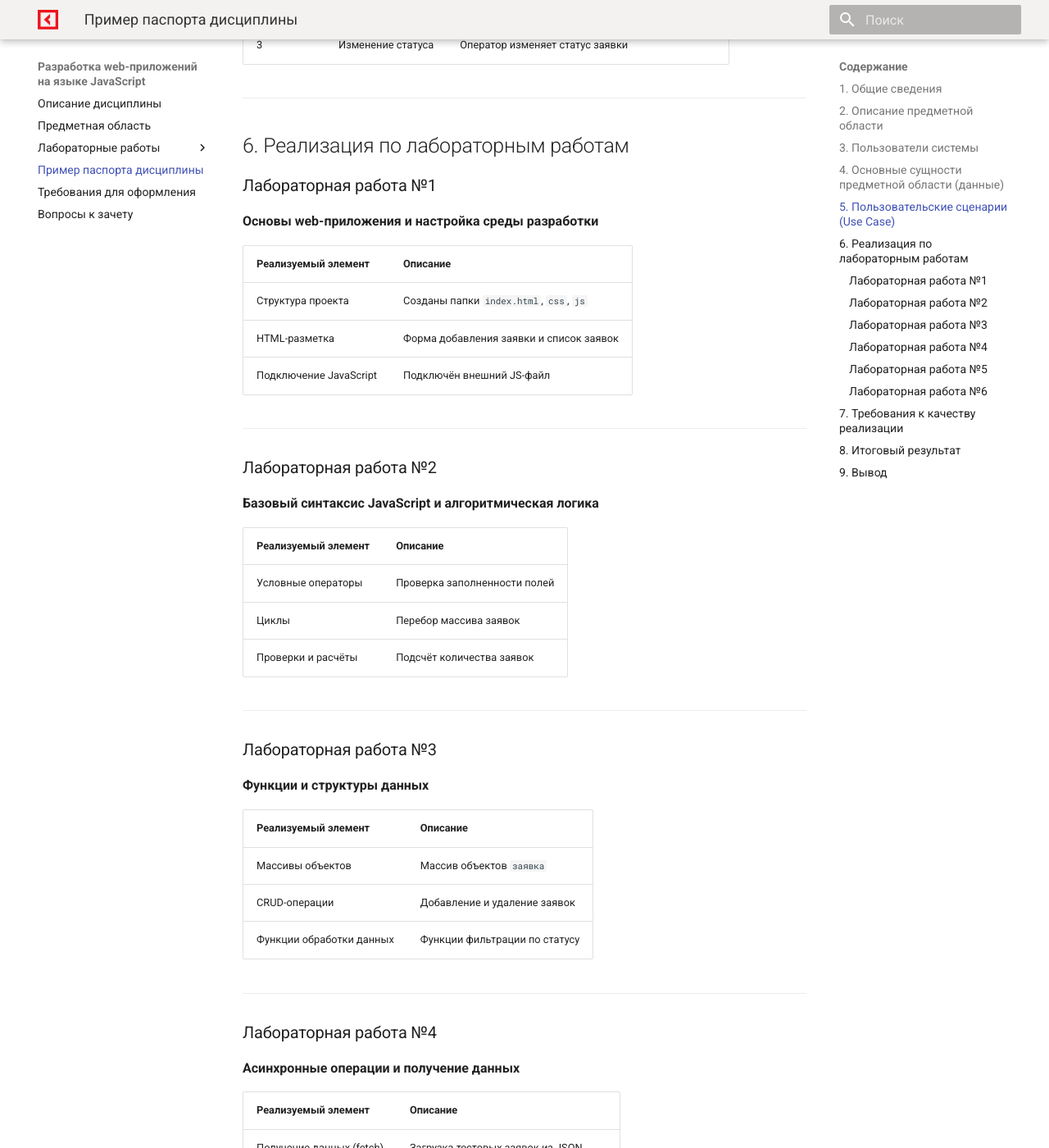
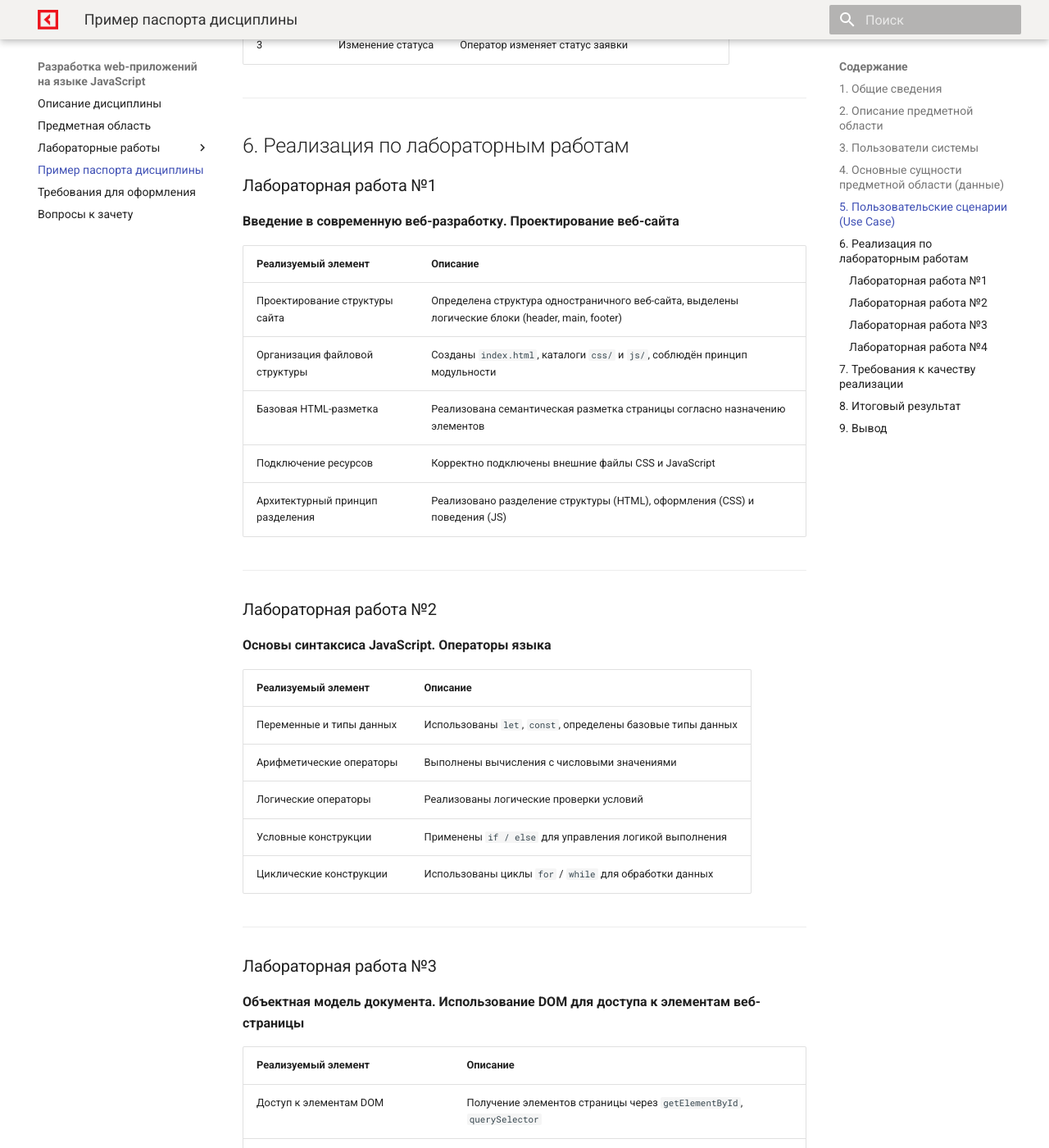
Before and after one commit to OlgaKraven/VO.JSFWEB-2025, an MkDocs documentation site: the page built from docs/passport.md, in a window 1280 px wide and 1400 px high, scrolled down 1867 px. Shown: the whole window at 82% size. Built offline with MkDocs 1.6.1 and Material for MkDocs 9.7.7, drawn with Linux system fonts in a browser that asks for light colours; some of the changed text lies outside the part shown.

Commit message:
Update documentation

```diff
--- a/docs/passport.md
+++ b/docs/passport.md
@@ -60,72 +60,63 @@
 
 ---
 
+
 ## 6. Реализация по лабораторным работам
 
 ### Лабораторная работа №1
-**Основы web-приложения и настройка среды разработки**
 
-| Реализуемый элемент | Описание |
-|--------------------|----------|
-| Структура проекта | Созданы папки `index.html`, `css`, `js` |
-| HTML-разметка | Форма добавления заявки и список заявок |
-| Подключение JavaScript | Подключён внешний JS-файл |
+**Введение в современную веб-разработку. Проектирование веб-сайта**
+
+| Реализуемый элемент              | Описание                                                                                         |
+| -------------------------------- | ------------------------------------------------------------------------------------------------ |
+| Проектирование структуры сайта   | Определена структура одностраничного веб-сайта, выделены логические блоки (header, main, footer) |
+| Организация файловой структуры   | Созданы `index.html`, каталоги `css/` и `js/`, соблюдён принцип модульности                      |
+| Базовая HTML-разметка            | Реализована семантическая разметка страницы согласно назначению элементов                        |
+| Подключение ресурсов             | Корректно подключены внешние файлы CSS и JavaScript                                              |
+| Архитектурный принцип разделения | Реализовано разделение структуры (HTML), оформления (CSS) и поведения (JS)                       |
 
 ---
 
 ### Лабораторная работа №2
-**Базовый синтаксис JavaScript и алгоритмическая логика**
 
-| Реализуемый элемент | Описание |
-|--------------------|----------|
-| Условные операторы | Проверка заполненности полей |
-| Циклы | Перебор массива заявок |
-| Проверки и расчёты | Подсчёт количества заявок |
+**Основы синтаксиса JavaScript. Операторы языка**
+
+| Реализуемый элемент      | Описание                                                    |
+| ------------------------ | ----------------------------------------------------------- |
+| Переменные и типы данных | Использованы `let`, `const`, определены базовые типы данных |
+| Арифметические операторы | Выполнены вычисления с числовыми значениями                 |
+| Логические операторы     | Реализованы логические проверки условий                     |
+| Условные конструкции     | Применены `if / else` для управления логикой выполнения     |
+| Циклические конструкции  | Использованы циклы `for` / `while` для обработки данных     |
 
 ---
 
 ### Лабораторная работа №3
-**Функции и структуры данных**
 
-| Реализуемый элемент | Описание |
-|--------------------|----------|
-| Массивы объектов | Массив объектов `заявка` |
-| CRUD-операции | Добавление и удаление заявок |
-| Функции обработки данных | Функции фильтрации по статусу |
+**Объектная модель документа. Использование DOM для доступа к элементам веб-страницы**
+
+| Реализуемый элемент                | Описание                                                             |
+| ---------------------------------- | -------------------------------------------------------------------- |
+| Доступ к элементам DOM             | Получение элементов страницы через `getElementById`, `querySelector` |
+| Изменение содержимого              | Динамическое изменение текста и атрибутов элементов                  |
+| Создание и удаление узлов          | Формирование новых элементов и их удаление из документа              |
+| Обработка событий                  | Назначение обработчиков событий (click, input и др.)                 |
+| Динамическое обновление интерфейса | Изменение структуры страницы без её перезагрузки                     |
 
 ---
 
 ### Лабораторная работа №4
-**Асинхронные операции и получение данных**
 
-| Реализуемый элемент | Описание |
-|--------------------|----------|
-| Получение данных (fetch) | Загрузка тестовых заявок из JSON |
-| Асинхронная обработка | Использование `async/await` |
-| Обработка ошибок | Вывод сообщения при ошибке загрузки |
+**Регулярные выражения. Разные функции**
 
----
-
-### Лабораторная работа №5
-**Работа с DOM и пользовательскими событиями**
-
-| Реализуемый элемент | Описание |
-|--------------------|----------|
-| Динамическое создание элементов | Добавление заявок в DOM |
-| Обработчики событий | Кнопки добавления и удаления |
-| Делегирование событий | Обработка кликов по списку |
-
----
-
-### Лабораторная работа №6
-**Формы, валидация данных и качество кода**
-
-| Реализуемый элемент | Описание |
-|--------------------|----------|
-| Формы | Форма создания заявки |
-| Валидация данных | Проверка длины текста |
-| Регулярные выражения | Проверка email пользователя |
-| Рефакторинг и отладка | Улучшены имена функций, устранено дублирование |
+| Реализуемый элемент      | Описание                                                                      |
+| ------------------------ | ----------------------------------------------------------------------------- |
+| Регулярные выражения     | Проверка корректности пользовательского ввода (email, телефон, формат данных) |
+| Функции обработки данных | Создание и использование пользовательских функций                             |
+| Встроенные методы строк  | Применение `match`, `replace`, `test`                                         |
+| Асинхронные функции      | Использование `async` / `await`                                               |
+| Получение данных         | Применение `fetch()` для загрузки данных                                      |
+| Обработка исключений     | Реализация `try/catch` для контроля ошибок                                    |
 
 ---
 
@@ -140,6 +131,7 @@
 | Отладка | Использованы DevTools |
 
 ---
+
 
 ## 8. Итоговый результат
 
```
Also changed, not shown: docs/domain.md (+32 -62 lines), docs/index.md (+8 -11 lines), docs/lab1.md (+36 -46 lines), docs/lab2.md (+1 -1 lines), docs/lab3.md (+3 -0 lines), docs/lab4.md (+3 -0 lines), docs/lab5.md (deleted), docs/lab6.md (deleted).
